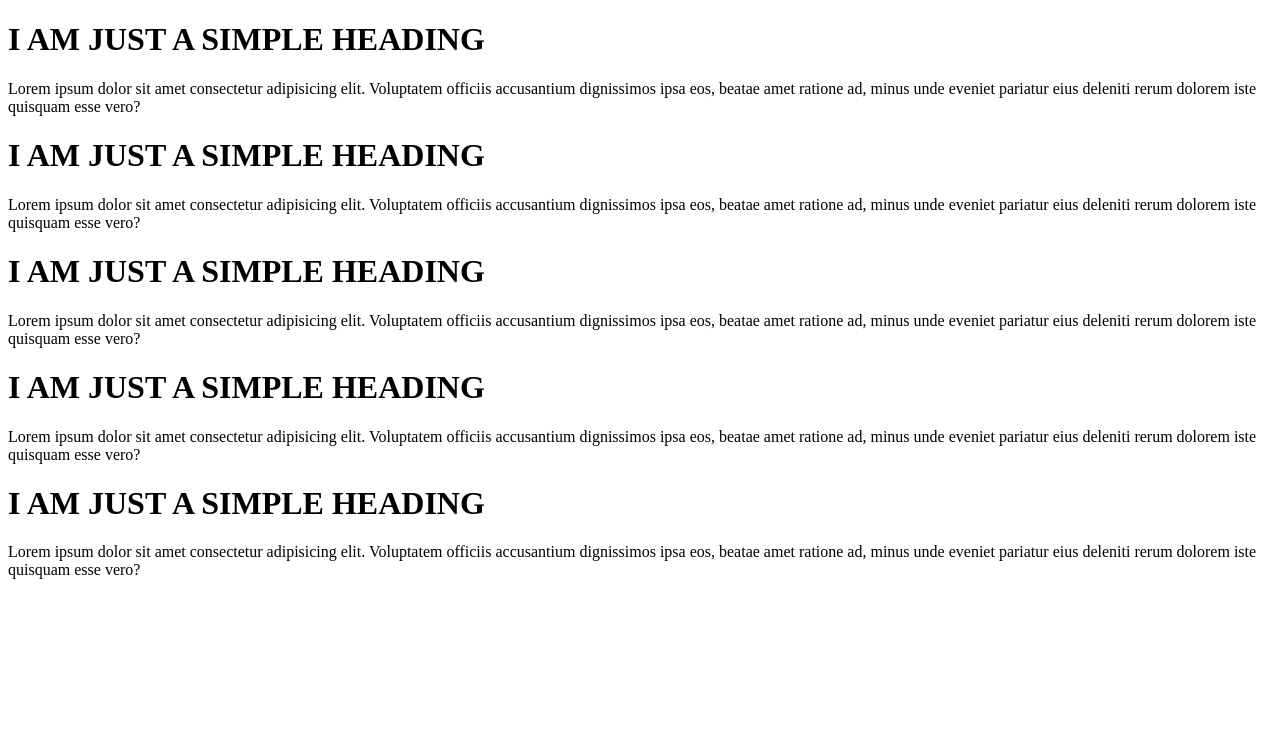
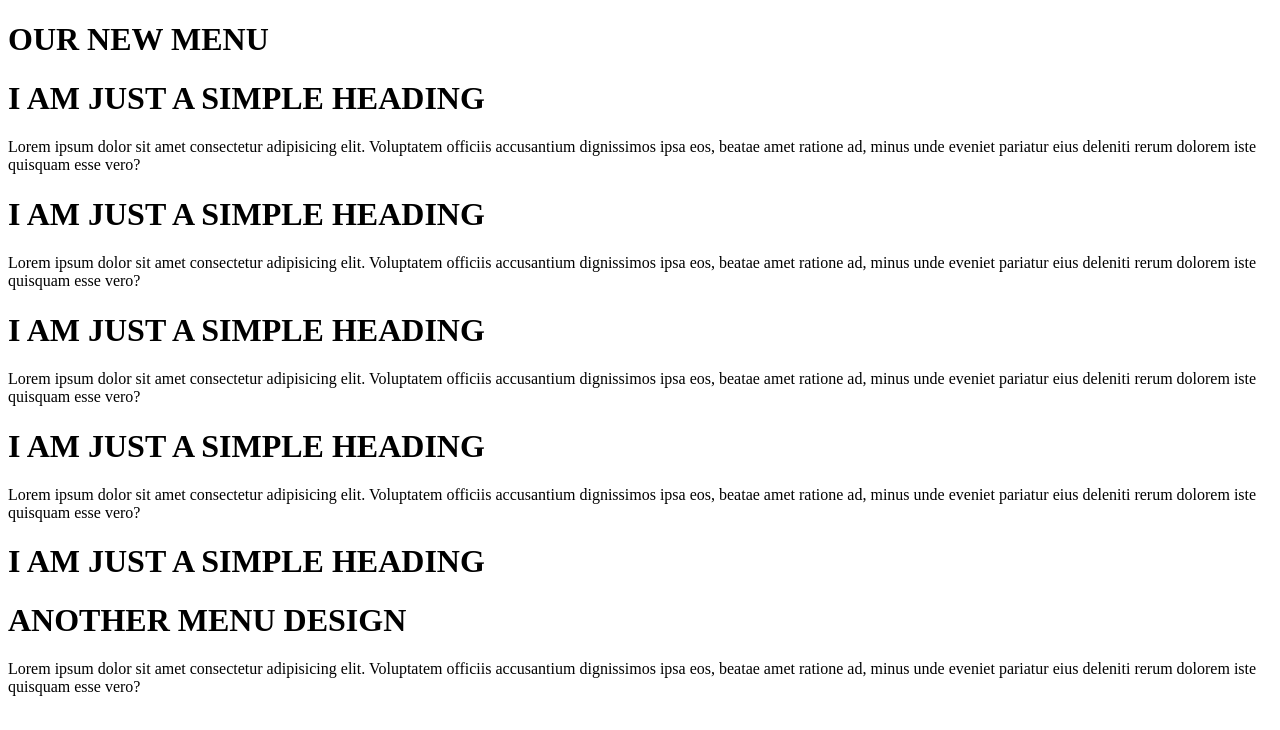
Before and after one commit to Amospikins/osato1, a plain HTML site: page index.html in a window 1280 px wide. Drawn offline with Linux system fonts and the light colour scheme.

Commit message:
completed menu design

```diff
--- a/index.html
+++ b/index.html
@@ -15,6 +15,7 @@
 </head>
 
 <body>
+    <h1>OUR NEW MENU</h1>
     <h1>I AM JUST A SIMPLE HEADING</h1>
     <p>Lorem ipsum dolor sit amet consectetur adipisicing elit. Voluptatem officiis accusantium dignissimos ipsa eos, beatae amet ratione ad, minus unde eveniet pariatur eius deleniti rerum dolorem iste quisquam esse vero?</p>
     <h1>I AM JUST A SIMPLE HEADING</h1>
@@ -24,6 +25,7 @@
     <h1>I AM JUST A SIMPLE HEADING</h1>
     <p>Lorem ipsum dolor sit amet consectetur adipisicing elit. Voluptatem officiis accusantium dignissimos ipsa eos, beatae amet ratione ad, minus unde eveniet pariatur eius deleniti rerum dolorem iste quisquam esse vero?</p>
     <h1>I AM JUST A SIMPLE HEADING</h1>
+    <h1>ANOTHER MENU DESIGN</h1>
     <p>Lorem ipsum dolor sit amet consectetur adipisicing elit. Voluptatem officiis accusantium dignissimos ipsa eos, beatae amet ratione ad, minus unde eveniet pariatur eius deleniti rerum dolorem iste quisquam esse vero?</p>
     <!--[if lt IE 7]>
             <p class="browsehappy">You are using an <strong>outdated</strong> browser. Please <a href="#">upgrade your browser</a> to improve your experience.</p>
```
